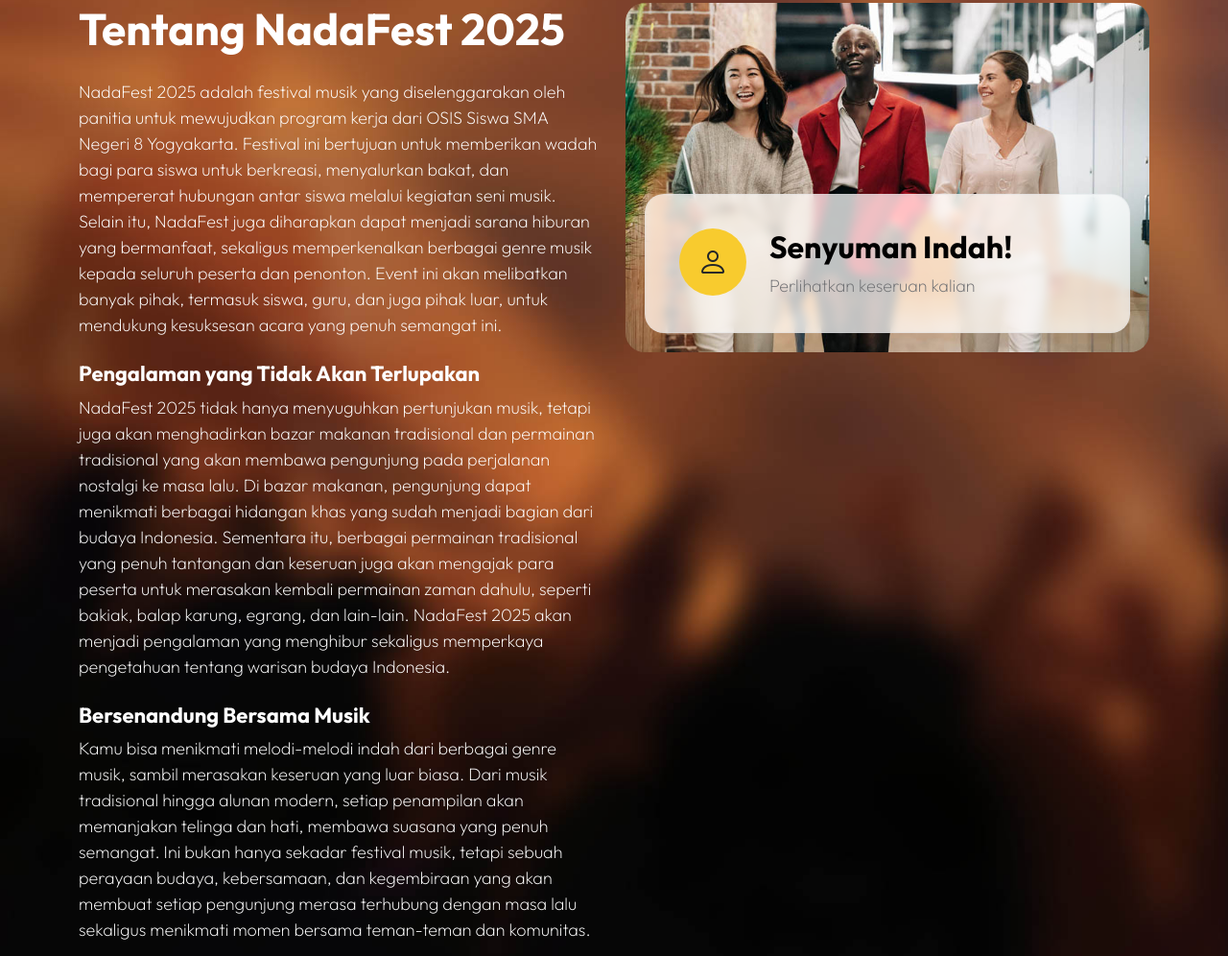
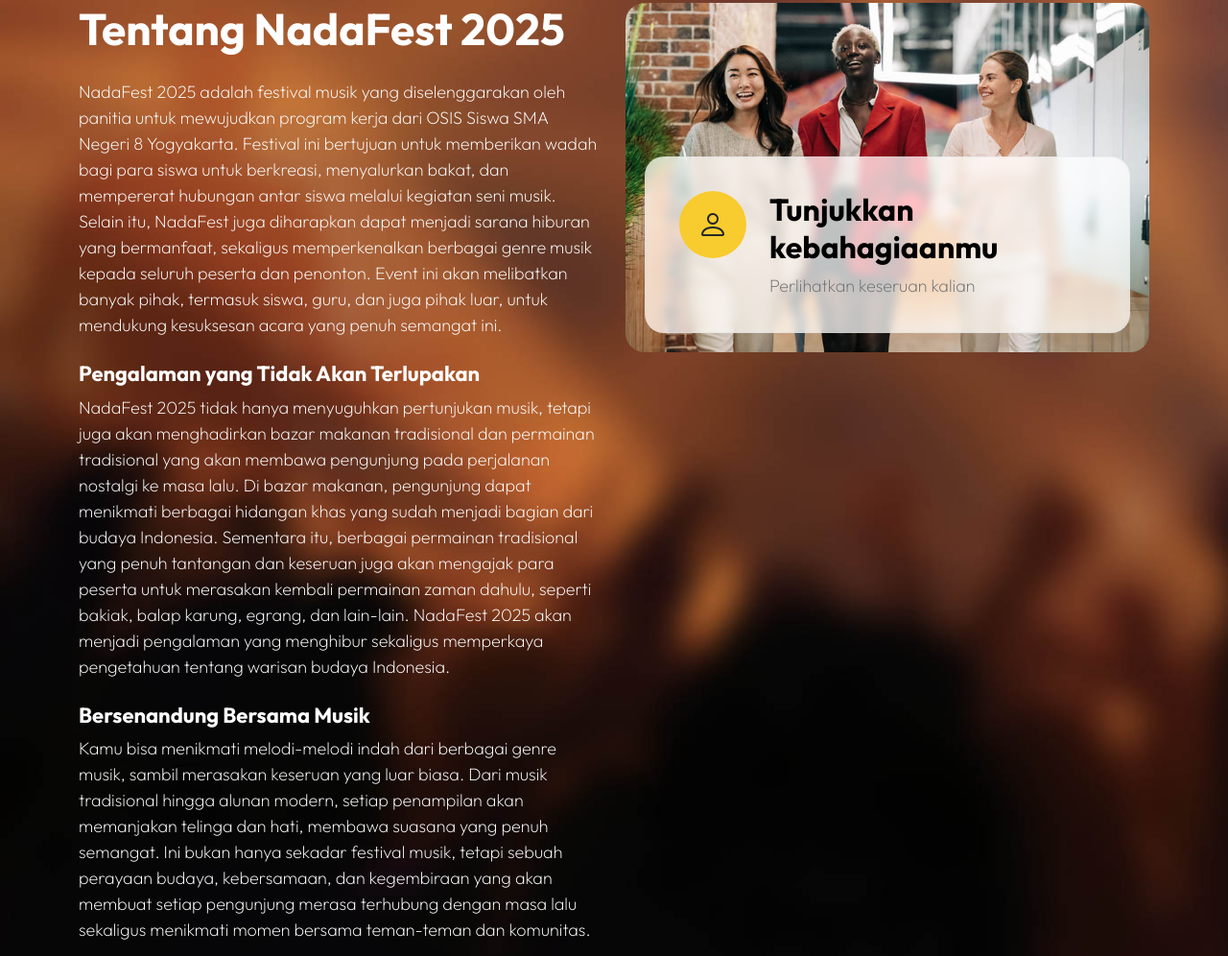
Before and after one commit to waauwaur/NadaFest, a plain HTML site: page index.html in a window 1280 px wide. Shown: the part 897-1893 px from the top of the page at 96% size. Drawn offline with Linux system fonts and the light colour scheme.

Commit message:
Update index.html

```diff
--- a/index.html
+++ b/index.html
@@ -193,7 +193,7 @@ https://templatemo.com/tm-583-festava-live
 
 
                                     <div class="ms-4">
-                                        <h3>Senyuman Indah!</h3>
+                                        <h3>Tunjukkan kebahagiaanmu</h3>
 
                                         <p class="mb-0">Perlihatkan keseruan kalian</p>
                                     </div>
```
